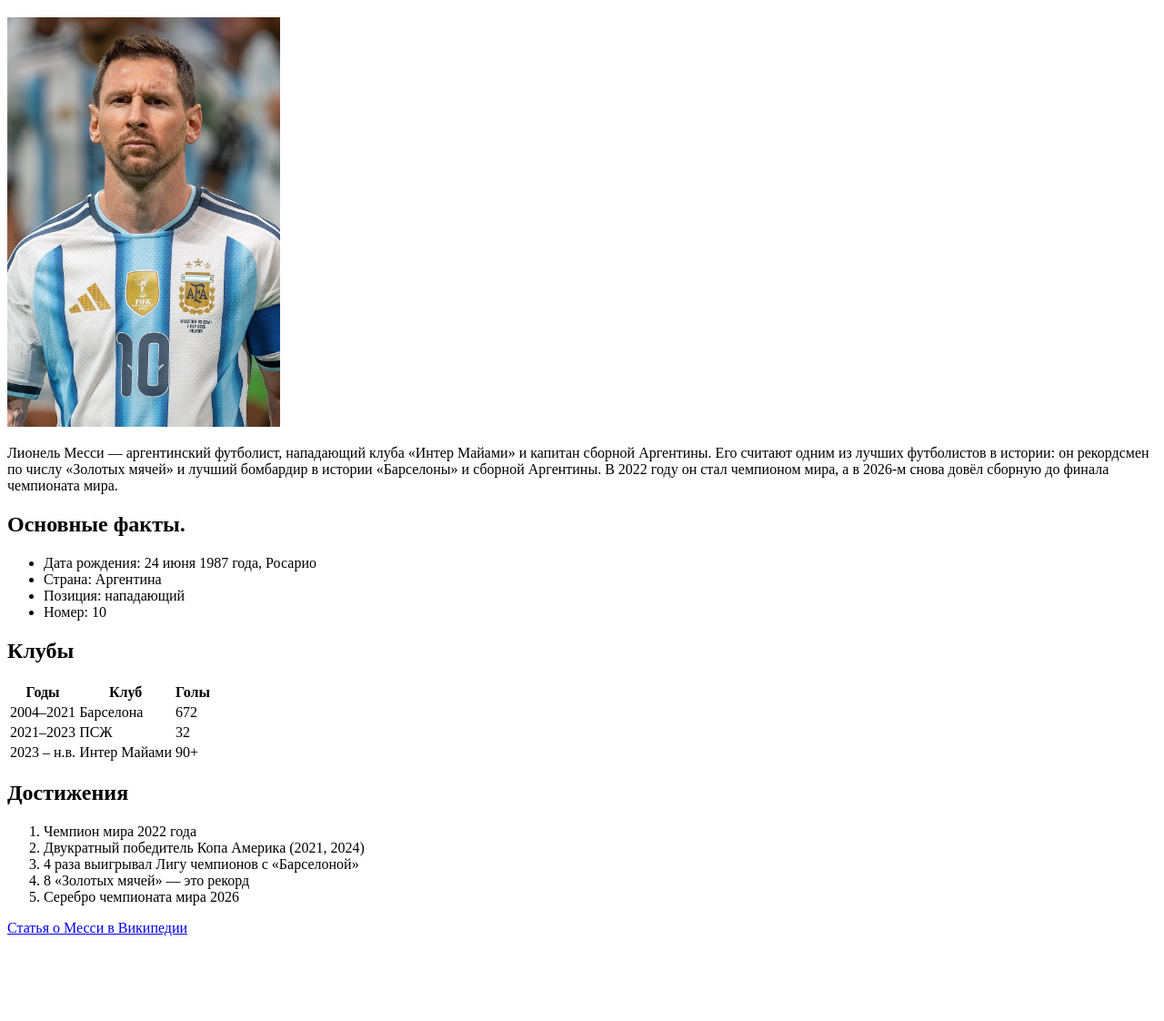
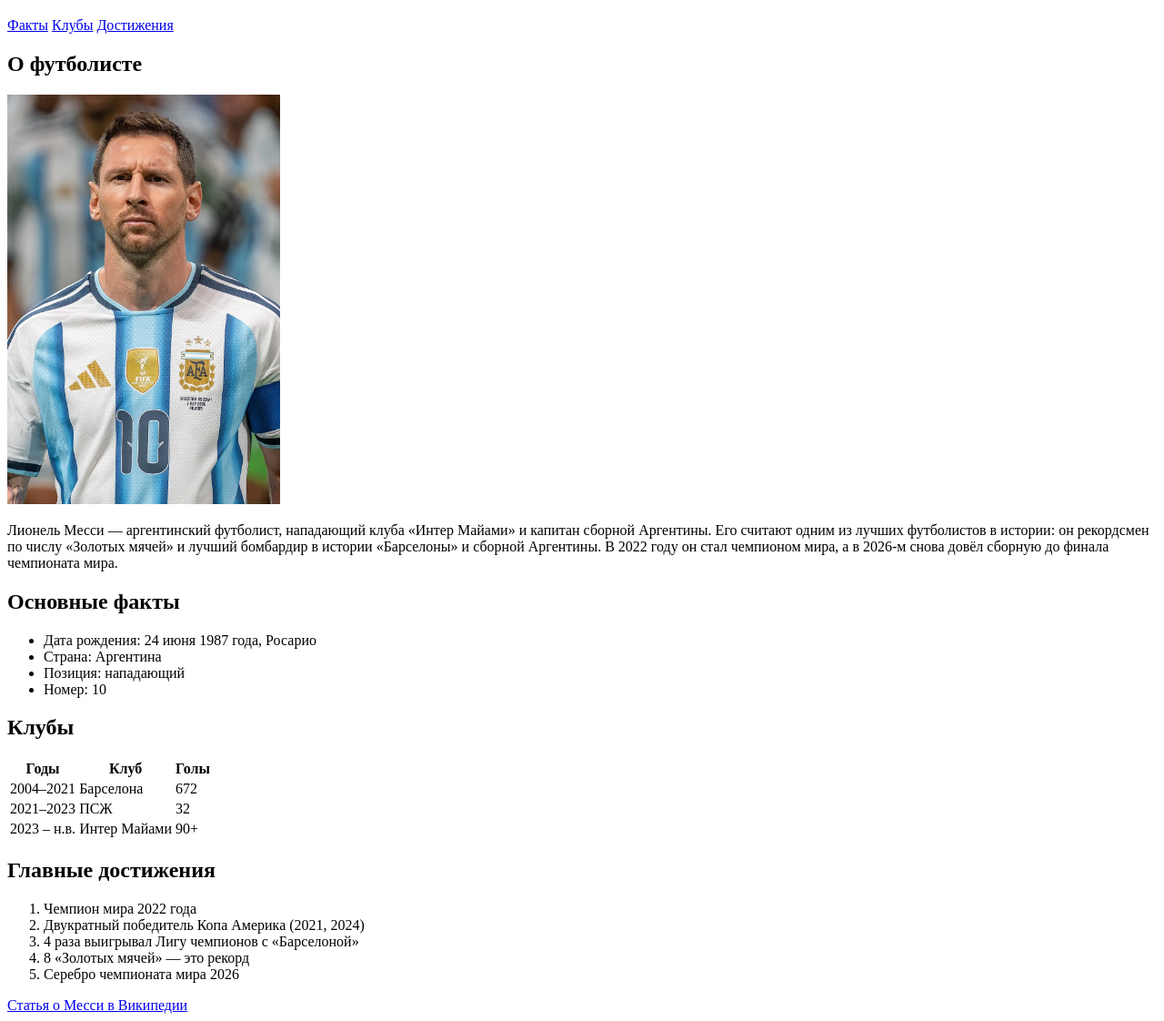
Before and after one commit to adamova1989-wq/footballer, a plain HTML site: page index.html in a window 1280 px wide. Shown: the part 61-1183 px from the top of the page at 91% size. Before the commit the page ends 1098 px from the top, so only its background shows below. Drawn offline with Linux system fonts and the light colour scheme.

Commit message:
Add page structure

```diff
--- a/index.html
+++ b/index.html
@@ -6,26 +6,41 @@
     <title>Лионель Месси</title>
   </head>
   <body>
+    <header>
       <h1>Лионель Месси</h1>
+      <nav>
+        <a href="#facts">Факты</a>
+        <a href="#clubs">Клубы</a>
+        <a href="#achievements">Достижения</a>
+      </nav>
+    </header>
+    <main>
+      <section id="about">
+        <h2>О футболисте</h2>
         <img
           src="images/Messi.webp"
           alt="Лионель Месси в форме сборной Аргентины"
           width="300"
         />
         <p>
-      Лионель Месси — аргентинский футболист, нападающий клуба «Интер Майами» и
-      капитан сборной Аргентины. Его считают одним из лучших футболистов в
-      истории: он рекордсмен по числу «Золотых мячей» и лучший бомбардир в
-      истории «Барселоны» и сборной Аргентины. В 2022 году он стал чемпионом
-      мира, а в 2026-м снова довёл сборную до финала чемпионата мира.
+          Лионель Месси — аргентинский футболист, нападающий клуба «Интер
+          Майами» и капитан сборной Аргентины. Его считают одним из лучших
+          футболистов в истории: он рекордсмен по числу «Золотых мячей» и лучший
+          бомбардир в истории «Барселоны» и сборной Аргентины. В 2022 году он
+          стал чемпионом мира, а в 2026-м снова довёл сборную до финала
+          чемпионата мира.
         </p>
-    <h2>Основные факты.</h2>
+      </section>
+      <section id="facts">
+        <h2>Основные факты</h2>
         <ul>
           <li>Дата рождения: 24 июня 1987 года, Росарио</li>
           <li>Страна: Аргентина</li>
           <li>Позиция: нападающий</li>
           <li>Номер: 10</li>
         </ul>
+      </section>
+      <section id="clubs">
         <h2>Клубы</h2>
         <table>
           <tr>
@@ -49,7 +64,9 @@
             <td>90+</td>
           </tr>
         </table>
-    <h2>Достижения</h2>
+      </section>
+      <section id="achievements">
+        <h2>Главные достижения</h2>
         <ol>
           <li>Чемпион мира 2022 года</li>
           <li>Двукратный победитель Копа Америка (2021, 2024)</li>
@@ -57,6 +74,8 @@
           <li>8 «Золотых мячей» — это рекорд</li>
           <li>Серебро чемпионата мира 2026</li>
         </ol>
+      </section>
+    </main>
     <a
       href="https://ru.wikipedia.org/wiki/%D0%9C%D0%B5%D1%81%D1%81%D0%B8,_%D0%9B%D0%B8%D0%BE%D0%BD%D0%B5%D0%BB%D1%8C"
       target="_blank"
```
Lines whose indentation alone changed are shown as unchanged.
